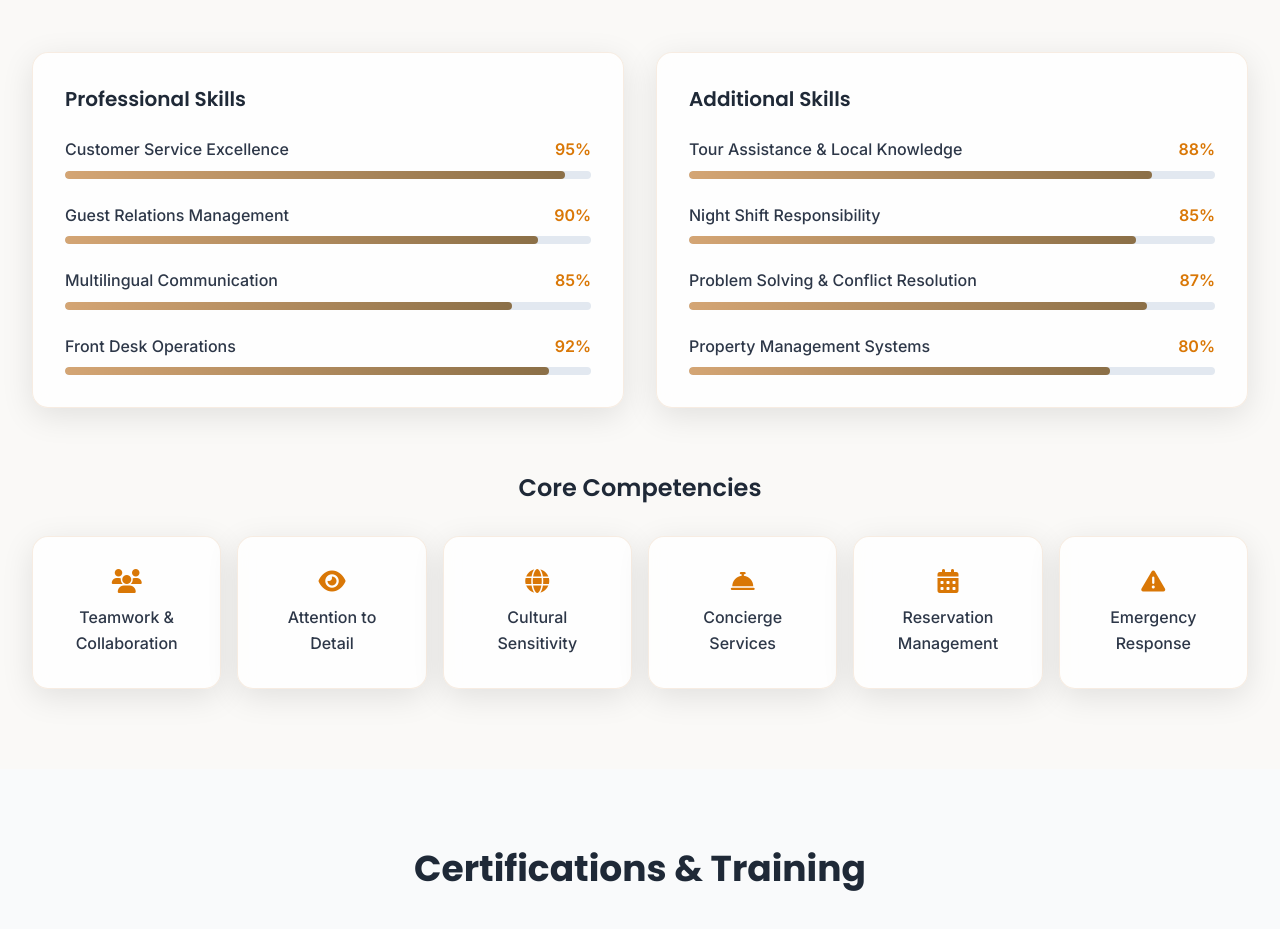
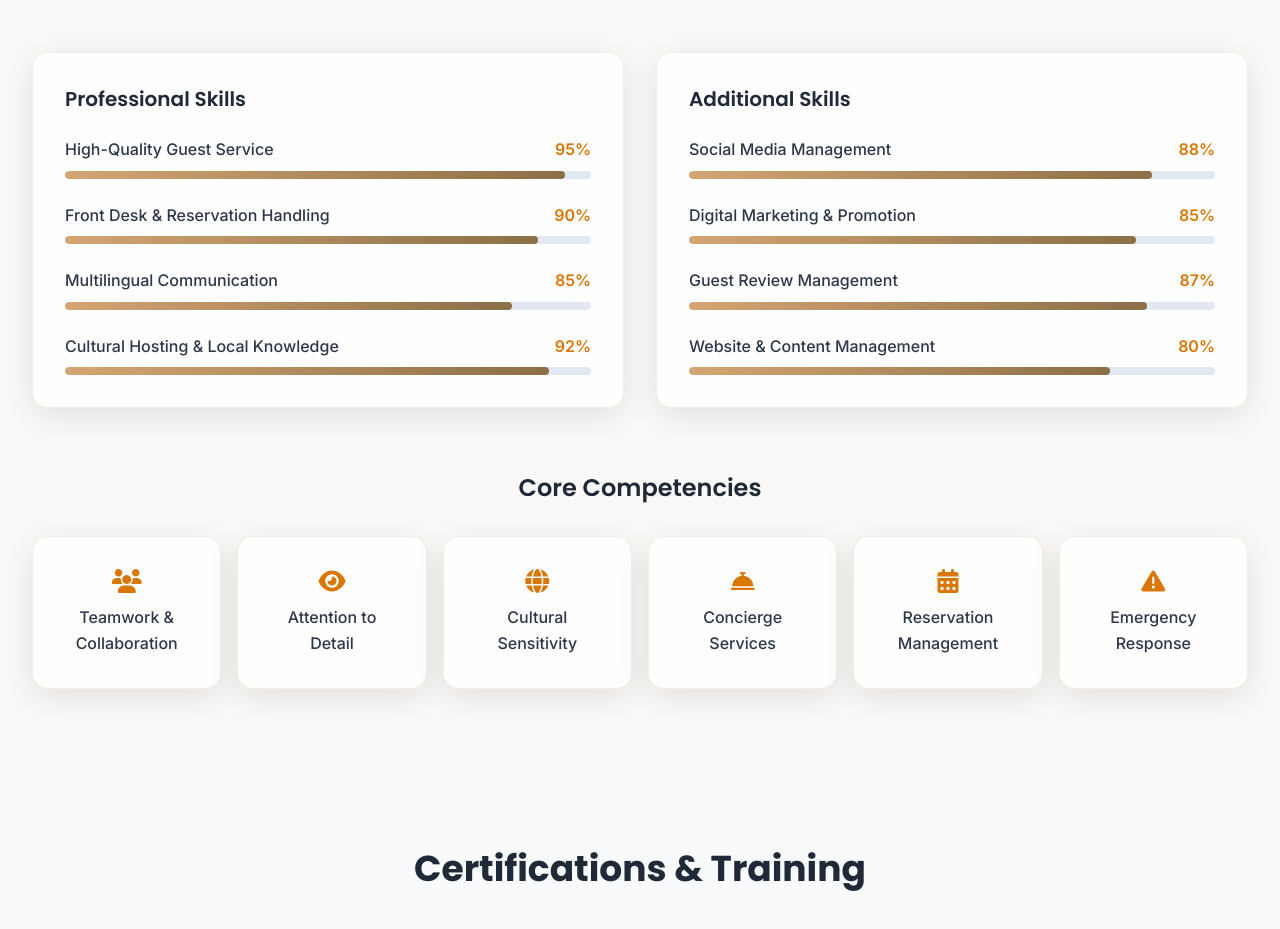
Before and after one commit to mounirbeni/Html, a plain HTML site: page Index.html in a window 1280 px wide. Shown: the part 3380-4309 px from the top of the page. Drawn offline with nearby package versions, Linux system fonts and the light colour scheme.

Commit message:
Index.html

```diff
--- a/Index.html
+++ b/Index.html
@@ -676,7 +676,7 @@ Guest Engagement & Online Operations Assistant
                     <div class="space-y-6">
                         <div class="skill-item">
                             <div class="flex justify-between mb-2">
-                                <span class="font-medium">Customer Service Excellence</span>
+                                <span class="font-medium">High-Quality Guest Service</span>
                                 <span class="text-yellow-600 font-semibold">95%</span>
                             </div>
                             <div class="skill-bar">
@@ -686,7 +686,7 @@ Guest Engagement & Online Operations Assistant
 
                         <div class="skill-item">
                             <div class="flex justify-between mb-2">
-                                <span class="font-medium">Guest Relations Management</span>
+                                <span class="font-medium">Front Desk & Reservation Handling</span>
                                 <span class="text-yellow-600 font-semibold">90%</span>
                             </div>
                             <div class="skill-bar">
@@ -706,7 +706,7 @@ Guest Engagement & Online Operations Assistant
 
                         <div class="skill-item">
                             <div class="flex justify-between mb-2">
-                                <span class="font-medium">Front Desk Operations</span>
+                                <span class="font-medium">Cultural Hosting & Local Knowledge</span>
                                 <span class="text-yellow-600 font-semibold">92%</span>
                             </div>
                             <div class="skill-bar">
@@ -721,7 +721,7 @@ Guest Engagement & Online Operations Assistant
                     <div class="space-y-6">
                         <div class="skill-item">
                             <div class="flex justify-between mb-2">
-                                <span class="font-medium">Tour Assistance & Local Knowledge</span>
+                                <span class="font-medium">Social Media Management</span>
                                 <span class="text-yellow-600 font-semibold">88%</span>
                             </div>
                             <div class="skill-bar">
@@ -731,7 +731,7 @@ Guest Engagement & Online Operations Assistant
 
                         <div class="skill-item">
                             <div class="flex justify-between mb-2">
-                                <span class="font-medium">Night Shift Responsibility</span>
+                                <span class="font-medium">Digital Marketing & Promotion</span>
                                 <span class="text-yellow-600 font-semibold">85%</span>
                             </div>
                             <div class="skill-bar">
@@ -741,7 +741,7 @@ Guest Engagement & Online Operations Assistant
 
                         <div class="skill-item">
                             <div class="flex justify-between mb-2">
-                                <span class="font-medium">Problem Solving & Conflict Resolution</span>
+                                <span class="font-medium">Guest Review Management</span>
                                 <span class="text-yellow-600 font-semibold">87%</span>
                             </div>
                             <div class="skill-bar">
@@ -751,7 +751,7 @@ Guest Engagement & Online Operations Assistant
 
                         <div class="skill-item">
                             <div class="flex justify-between mb-2">
-                                <span class="font-medium">Property Management Systems</span>
+                                <span class="font-medium">Website & Content Management</span>
                                 <span class="text-yellow-600 font-semibold">80%</span>
                             </div>
                             <div class="skill-bar">
```
